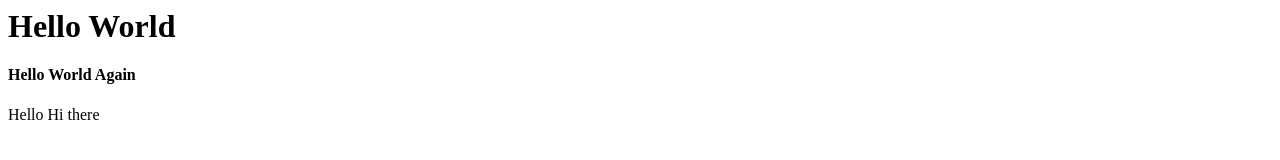
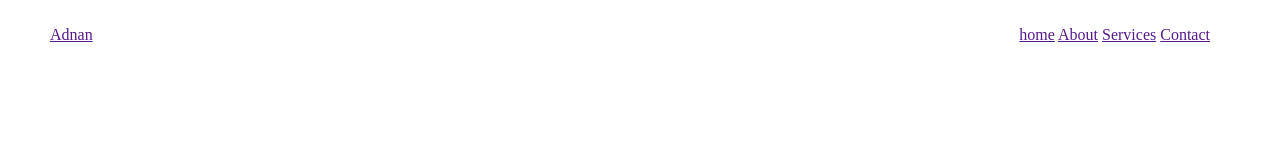
Before and after one commit to MAdnandaani/The-Morphix, a plain HTML site: page namn.html in a window 1280 px wide. Drawn offline with Linux system fonts and the light colour scheme.

Commit message:
first commit

```diff
--- a/namn.html
+++ b/namn.html
@@ -1,10 +1,38 @@
-<html>
-    <head>
-        <title> Color Splash</title>
-    </head>
-    <body>
-        <h1> Hello World</h1>
-        <h4>Hello World Again</h4>
-        <p> Hello Hi there</p>
-    </body>
+<!DOCTYPE html>
+<html lang="en">
+<head>
+    <meta charset="UTF-8">
+    <meta name="viewport" content="width=device-width, initial-scale=1.0">
+    <title>Document</title>
+    <style>
+        *{
+            padding: 0;
+            margin: 0;
+            box-sizing: border-box;
+        }
+        .nav{
+            width: 100%;
+            height: 70px;
+            align-items: center;
+            justify-content: space-between;
+            display: flex;
+            padding: 10px 50px;
+        }
+          .nav_bar {
+            text-decoration: none;
+            padding: 10px 20px;
+        }
+    </style>
+</head>
+<body>
+    <div class="nav">
+        <a href="">Adnan</a>
+        <div class="nav_bar">
+            <a href="">home</a>
+            <a href="">About</a>
+            <a href="">Services</a>
+            <a href="">Contact</a>
+        </div>
+    </div>
+</body>
 </html>
```
Also changed, not shown: div.html (+11 -5 lines), style/style.css (added, +26 -0 lines).
